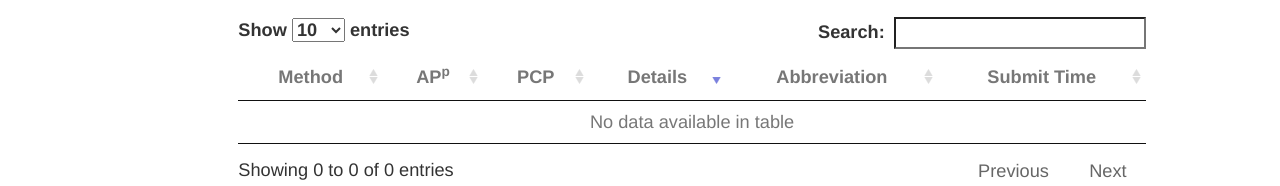
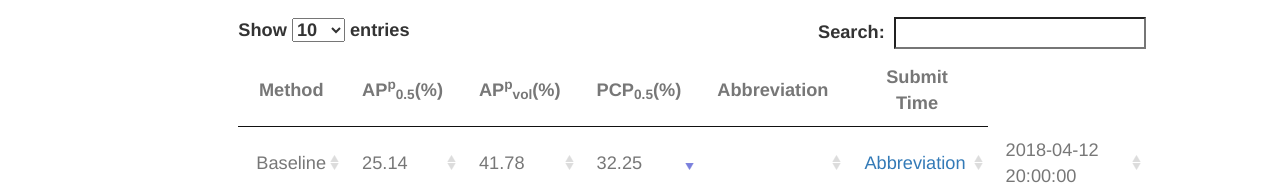
Before and after one commit to lv-mhp/lv-mhp.github.io, a plain HTML site: page human_parsing_lb.html in a window 1280 px wide. Shown: the part 614-800 px from the top of the page. Drawn offline with nearby package versions, Linux system fonts and the light colour scheme; files that its build step writes are made by us from their sources; files whose address does not match are found by name.

Commit message:
add pics and change leaderboard

```diff
--- a/human_parsing_lb.html
+++ b/human_parsing_lb.html
@@ -158,13 +158,42 @@
                 <thead>
                     <tr>
                         <th class="dt-head-center">Method</th>
-                                        <th class="dt-head-center">AP<SUP>p</SUP></th>
-                                        <th class="dt-head-center">PCP</th>
+                                        <th class="dt-head-center">AP<SUP>p</SUP><SUB>0.5</SUB>(%)</th>
+										<th class="dt-head-center">AP<SUP>p</SUP><SUB>vol</SUB>(%)</th>
+                                        <th class="dt-head-center">PCP<SUB>0.5</SUB>(%)</th>
 
-                                        <th class="dt-head-center">Details</th>
                         <th class="dt-head-center">Abbreviation</th>
                         <th class="dt-head-center">Submit Time</th>
                     </tr>
+
+									                                                    <tr>
+                            <td class="dt-body-center">Baseline</td>
+
+                            <td class="dt-body-center">25.14</td>
+							<td class="dt-body-center">41.78</td>
+							<td class="dt-body-center">32.25</td>
+
+                            <td class="dt-body-center dt-details">
+
+                            <td class="dt-body-center dt-details">
+                                <a>Abbreviation</a>
+                                <div class="hidden-wrapper" style="display:none">
+                                                                <table>
+                                        <tr>
+                                            <th class="dt-head-center">Contributors</th>
+                                            <th class="dt-head-center">Description</th>
+                                        </tr>
+                                        <tr>
+                                            <td class="dt-body-center"><a href="https://arxiv.org/abs/1804.03287">"Understanding Humans in Crowded Scenes: Deep Nested Adversarial Learning and A New Benchmark for Multi-Human Parsing"</a>, Jian Zhao*, Jianshu Li*, Yu Cheng*, Li Zhou, Terence Sim, Shuicheng Yan, Jiashi Feng; arXiv:1804.03287 (* indicates equal contribution)</td>
+                                            <td class="dt-body-center"><a href="https://arxiv.org/abs/1804.03287">Nested Adversarial Network</a>(NAN)</td>
+                                        </tr>
+                                    </table>
+                                                            </div>
+                            </td>
+
+                            <td class="dt-body-center">2018-04-12 20:00:00</td>
+                       </tr>
+
                 </thead>
                 <tbody>
 
```
Also changed, not shown: index.html (+4 -4 lines), pose_estimation_lb.html (+2 -2 lines), 2 other files.
